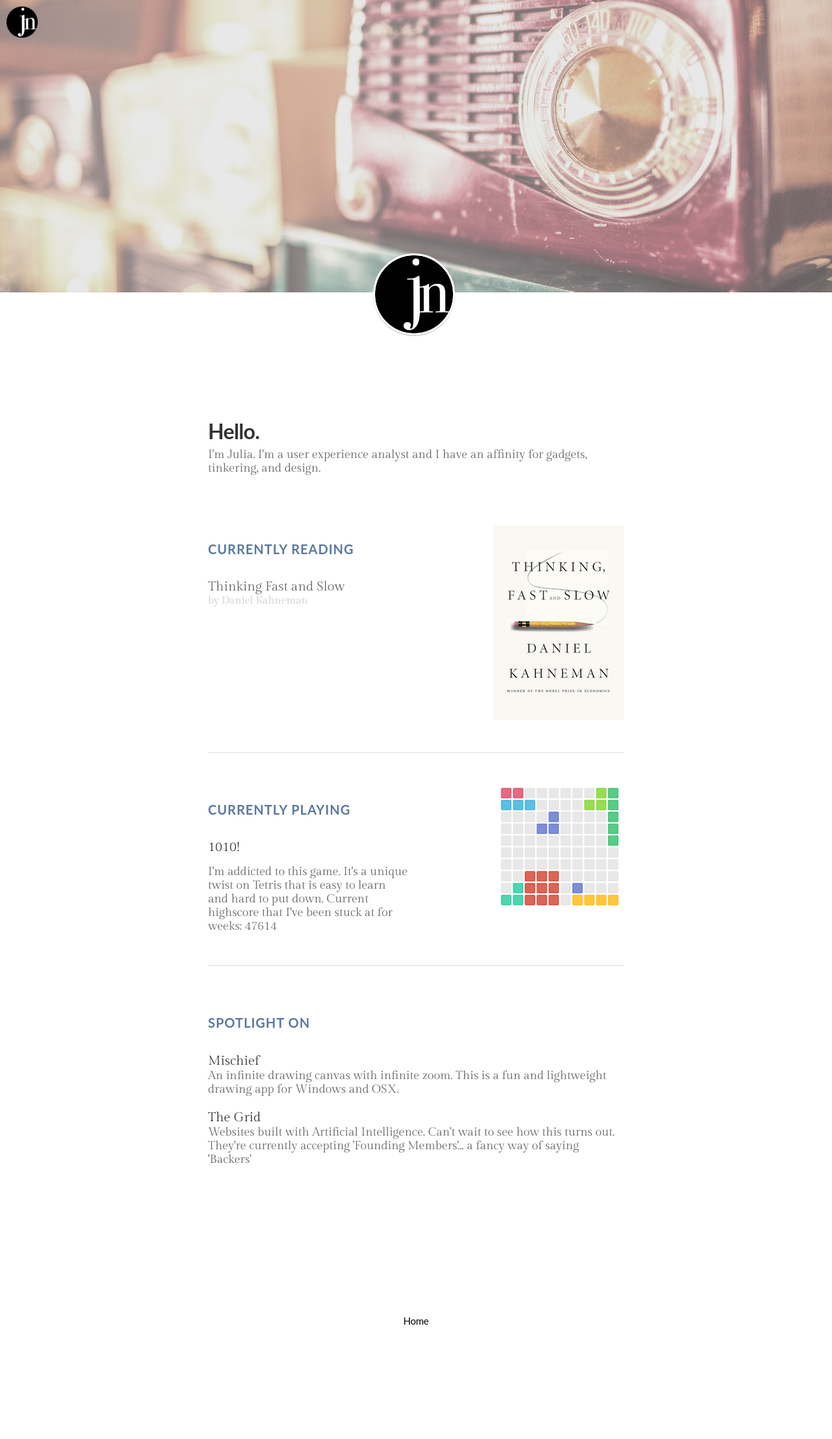
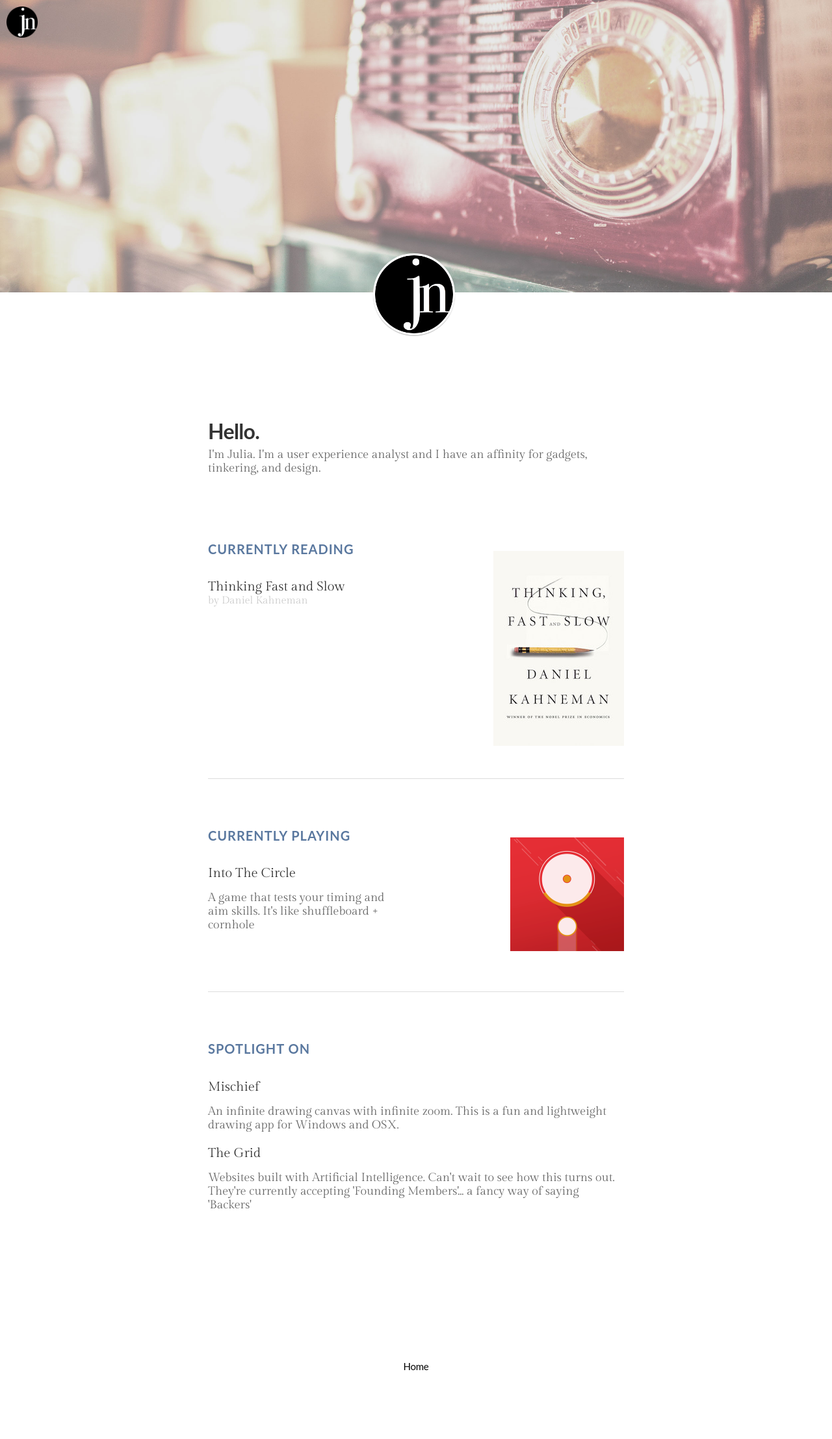
Before and after one commit to uxjulia/jekyll-blog, a Jekyll site: the page built from about.html, in a window 1280 px wide. Shown: the whole page at 65% size. Built offline with Jekyll 4.4.1, drawn with Linux system fonts in a browser that asks for light colours; nearby versions of some CDN libraries; some web fonts are replaced; Markdown is read by kramdown in place of the engine named in the settings; before the commit the page ends 2145 px from its top, so only the background shows below that.

Commit message:
Changed game and fixed padding

```diff
--- a/_data/games.csv
+++ b/_data/games.csv
@@ -1,2 +1,2 @@
 title,comment,website
-1010!,I'm addicted to this game. It's a unique twist on Tetris that is easy to learn and hard to put down. Current highscore that I've been stuck at for weeks: 47614,http://1010ga.me
+Into The Circle,A game that tests your timing and aim skills. It's like shuffleboard + cornhole,https://itunes.apple.com/us/app/into-the-circle/id983625080?mt=8
--- a/_data/reading.csv
+++ b/_data/reading.csv
@@ -1,2 +1,2 @@
-title,author,comments
-Thinking Fast and Slow,Daniel Kahneman,
+title,author,comments,link
+Thinking Fast and Slow,Daniel Kahneman,,http://amzn.to/1cmW2eZ
--- a/about.html
+++ b/about.html
@@ -12,7 +12,7 @@ I'm Julia. I'm a user experience analyst and I have an affinity for gadgets, tin
         <h5 class="index-hline"><span>CURRENTLY READING</span></h5>
          {% for book in site.data.reading %}
         <section class="book-title">
-            {{ book.title }}
+            <a href="{{ book.link }}">{{ book.title }}</a>
         </section>
         <section class="book-author">
             by {{ book.author }}
@@ -38,12 +38,12 @@ I'm Julia. I'm a user experience analyst and I have an affinity for gadgets, tin
             <a href="{{ game.website }}">{{ game.title }}</a>
         </section>
         <section class="comments">
-            {{ game.comment }}
+            {{ game.comment }}<br><br><br>
             {% endfor %}
         </section>
     </div>
     <div class="isRight-misc">
-        <img src="{{ site.game }}" | prepend: site.baseurl }}>
+        <img width="175" height="175" src="{{ site.game }}" | prepend: site.baseurl }}>
     </div>
 </div>
 
--- a/css/main.sass
+++ b/css/main.sass
@@ -597,6 +597,8 @@ body
           text-decoration: underline
     .spotlight
       font-family: $font-serif
+      .comments
+        margin-top: 15px
     .isLeft
       float: left
       width: 47%
@@ -659,12 +661,23 @@ body
         margin-top: 15px
         .index-headline-misc
           padding-bottom: 32px
+    .artwork
+      float: right
+      width: 48%
+      @include box-sizing(border-box)
+      @include respond-to(800)
+        width: 100%
+      zoom: 1
+      position: relative
+
     .isRight-misc
       float: right
       width: 48%
       @include box-sizing(border-box)
       @include respond-to(800)
         width: 100%
+      img
+        padding-top: 40px
       .comments
         padding-top: 15px
       .index-headline
```
Also changed, not shown: assets/images/df_logo.jpg (deleted), assets/images/games/apple-watch3.jpg (deleted), assets/images/games/archive-game1.png (added), assets/images/games/game1.png.
